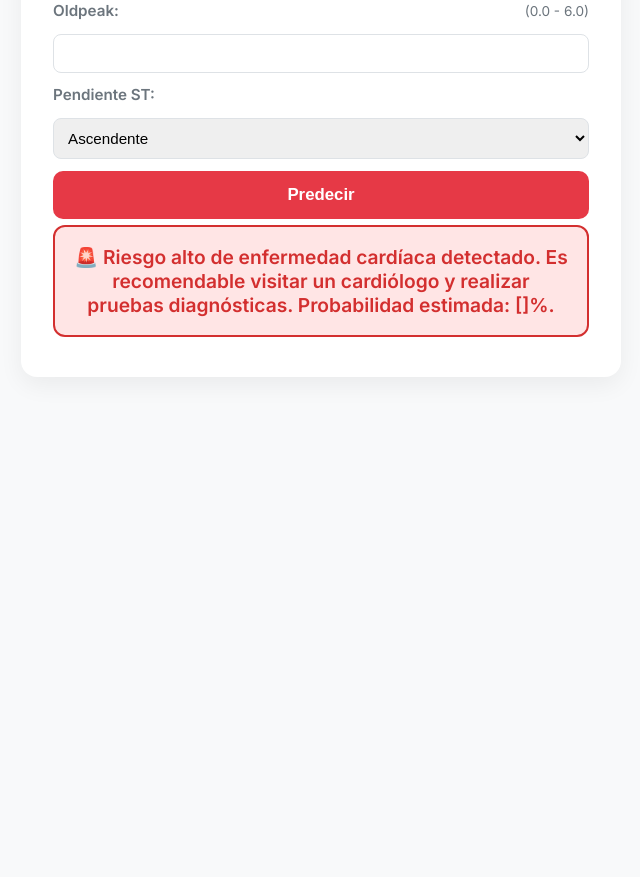
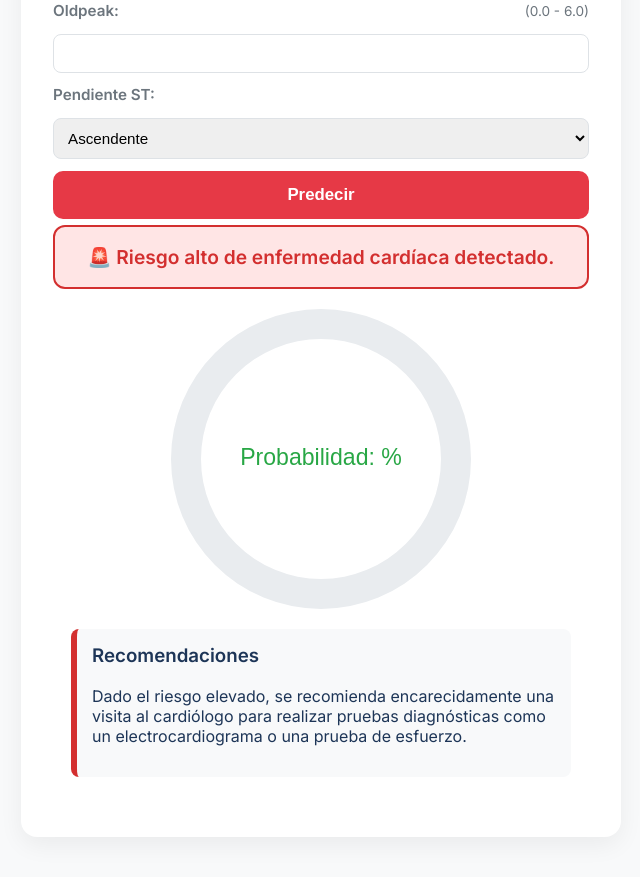
Before and after one commit to jcanchoc/ic-heart-app, a Flask app: template templates/index.html in a window 1280 px wide. Shown: the part 808-1685 px from the top of the page, without its empty margins (319-959 px from the left). Before the commit the page ends 1145 px from the top, so only its background shows below. Run offline with Flask 3, Linux system fonts and the light colour scheme; the template is opened without the code that fills it: most values are stand-ins (such as "Sample title", 1, 10 or a date in 2020); parts of the project's set-up code (start-up, migrations or seed data) failed here and were passed over.

Commit message:
Adición de gráfico y apartado de recomendaciones

```diff
--- a/templates/index.html
+++ b/templates/index.html
@@ -14,6 +14,7 @@
       }
     </script>
   </head>
+  <script src="https://cdn.jsdelivr.net/npm/chart.js"></script>
   <body>
     <div class="container">
       <h1>Formulario de evaluación cardíaca</h1>
@@ -24,32 +25,33 @@
 
       <div class="help-content">
         <ul>
-          <li><strong>Age</strong>: Edad del paciente (en años).</li>
-          <li><strong>Sex</strong>: Sexo del paciente.</li>
+          <li><strong>Edad</strong>: Edad del paciente (en años).</li>
+          <li><strong>Sexo</strong>: Sexo del paciente.</li>
           <li>
-            <strong>ChestPainType</strong>: Tipo de dolor torácico: TA (angina
-            típica), ATA (angina atípica), NAP (dolor no anginoso), ASY
-            (asintomático).
+            <strong>Tipo de dolor torácico</strong>: TA (angina típica), ATA
+            (angina atípica), NAP (dolor no anginoso), ASY (asintomático).
           </li>
-          <li><strong>Cholesterol</strong>: Nivel de colesterol (en mg/dl).</li>
+          <li><strong>Colesterol</strong>: Nivel de colesterol (en mg/dl).</li>
           <li>
-            <strong>FastingBS</strong>: Nivel de glucosa en sangre en ayunas.
+            <strong>Glucosa en ayunas</strong>: Nivel de glucosa en sangre en
+            ayunas. Indicar si es mayor a 120 mg/dl.
           </li>
           <li>
-            <strong>MaxHR</strong>: Frecuencia cardíaca máxima alcanzada durante
-            el esfuerzo, expresada como un valor numérico entero.
+            <strong>Frecuencia cardíaca máxima</strong>: Frecuencia cardíaca
+            máxima alcanzada durante el esfuerzo, expresada en latidos por
+            minuto.
           </li>
           <li>
-            <strong>ExerciseAngina</strong>: Presencia de angina inducida por el
-            ejercicio físico.
+            <strong>Angina inducida por ejercicio</strong>: Presencia de angina
+            inducida por el ejercicio físico.
           </li>
           <li>
             <strong>Oldpeak</strong>: Depresión del segmento ST inducida por el
             esfuerzo físico.
           </li>
           <li>
-            <strong>ST_Slope</strong>: Pendiente del segmento ST durante el pico
-            del ejercicio.
+            <strong>Pendiente del segmento ST</strong>: Pendiente del segmento
+            ST durante el pico del ejercicio.
           </li>
         </ul>
       </div>
@@ -117,13 +119,80 @@
         class="result {% if probability < 30 %}low{% elif probability < 60 %}medium{% else %}high{% endif %}"
       >
         <strong>
-          {% if probability < 30 %} ✅ No hay indiciosde enfermedad cardíaca.{%
-          elif probability < 60 %} ⚠️ Riesgo moderado de enfermedad cardíaca.
-          Consulte con su médico para una revisión preventiva.{% else %} 🚨
-          Riesgo alto de enfermedad cardíaca detectado. Es recomendable visitar
-          un cardiólogo y realizar pruebas diagnósticas.{% endif %}
+          {% if probability < 30 %} ✅ No hay indicios de enfermedad cardíaca.{%
+          elif probability < 60 %} ⚠️ Riesgo moderado de enfermedad cardíaca.{%
+          else %} 🚨 Riesgo alto de enfermedad cardíaca detectado. {% endif %}
         </strong>
-        <strong>Probabilidad estimada: {{ probability }}%.</strong>
+        <!-- <strong>Probabilidad estimada: {{ probability }}%.</strong> -->
+      </div>
+
+      <div class="chart-container" style="max-width: 300px; margin: 20px auto">
+        <canvas id="riskGauge"></canvas>
+      </div>
+
+      <script>
+        const ctx = document.getElementById('riskGauge').getContext('2d');
+
+        const riskValue = {{ probability }};  // Probabilidad del modelo
+
+        const riskColor = riskValue < 30
+          ? '#28a745'  // verde
+          : riskValue < 60
+          ? '#ddb23d'  // amarillo
+          : '#d32f2f'; // rojo
+
+        new Chart(ctx, {
+          type: 'doughnut',
+          data: {
+            datasets: [{
+              data: [riskValue, 100 - riskValue],
+              backgroundColor: [riskColor, '#e9ecef'],
+              borderWidth: 0
+            }]
+          },
+          options: {
+            cutout: '80%',
+            plugins: {
+              tooltip: { enabled: false },
+              legend: { display: false },
+            }
+          },
+          plugins: [{
+            id: 'text',
+            beforeDraw(chart) {
+              const { width } = chart;
+              const ctx = chart.ctx;
+              ctx.restore();
+              const fontSize = (width / 13).toFixed(2);
+              ctx.font = fontSize + "px Arial";
+              ctx.textBaseline = "middle";
+              ctx.textAlign = "center";
+              const text = "Probabilidad: " + riskValue + "%";
+              const textX = chart.getDatasetMeta(0).data[0].x;
+              const textY = chart.getDatasetMeta(0).data[0].y;
+              ctx.fillStyle = riskColor;
+              ctx.fillText(text, textX, textY);
+              ctx.save();
+            }
+          }]
+        });
+      </script>
+      <div
+        class="recommendation {% if probability < 30 %}low{% elif probability < 60 %}medium{% else %}high{% endif %}"
+        style="max-width: 500px; margin: 20px auto; padding: 15px; border-left: 6px solid {% if probability < 30 %}#2e7d32{% elif probability < 60 %}#ddb23d{% else %}#d32f2f{% endif %}; background-color: #f8f9fa; border-radius: 8px;"
+      >
+        <h3 style="margin-top: 0">Recomendaciones</h3>
+        <p>
+          {% if probability < 30 %} Todo parece estar bien. Mantenga un estilo
+          de vida saludable con una dieta equilibrada y ejercicio regular para
+          seguir cuidando su salud cardiovascular. {% elif probability < 60 %}
+          Sería recomendable consultar a su médico para una evaluación
+          preventiva más detallada. Considere revisar su presión arterial,
+          niveles de colesterol y estilo de vida. {% else %} Dado el riesgo
+          elevado, se recomienda encarecidamente una visita al cardiólogo para
+          realizar pruebas diagnósticas como un electrocardiograma o una prueba
+          de esfuerzo. {% endif %}
+        </p>
       </div>
       {% endif %}
     </div>
```
Also changed, not shown: 1 other file.
